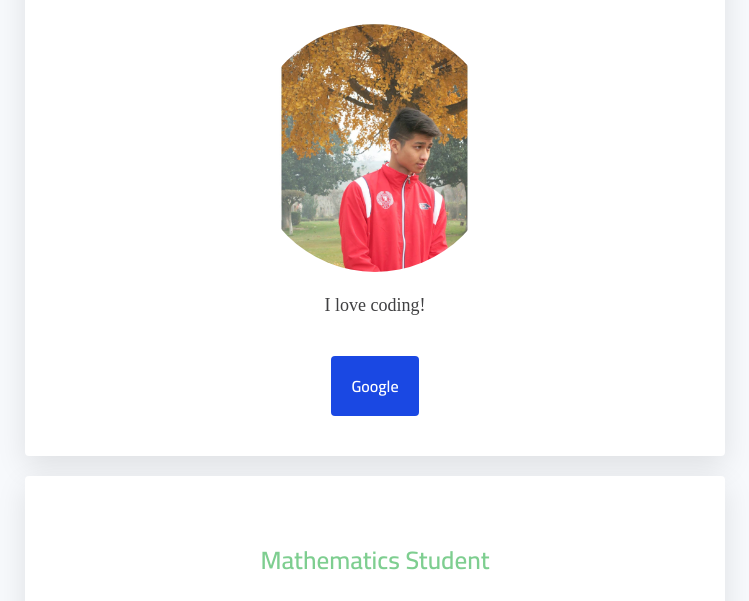
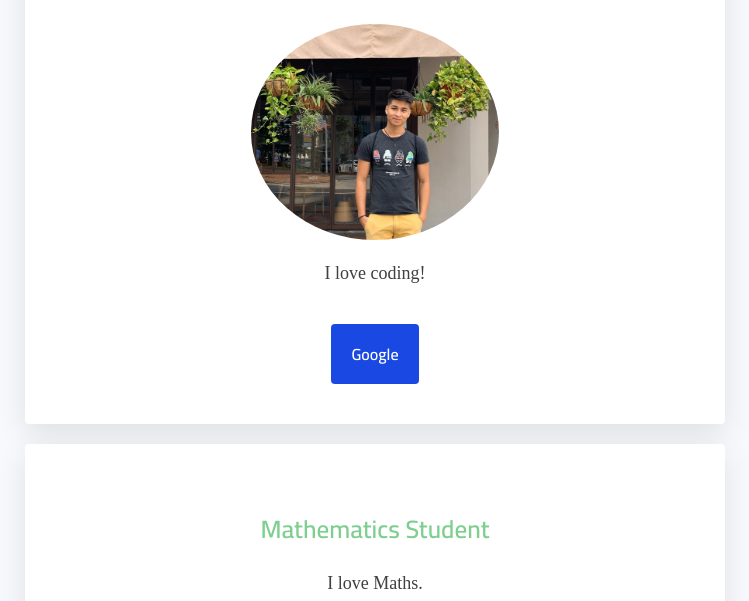
Before and after one commit to seanneubronner/my-profile, a plain HTML site: page index.html in a window 1280 px wide. Shown: the part 185-786 px from the top of the page, without its empty margins (265-1014 px from the left). Drawn offline with Linux system fonts and the light colour scheme.

Commit message:
Update index.html

```diff
--- a/index.html
+++ b/index.html
@@ -14,7 +14,7 @@
 		<div  class="container">
 			<div  class="card-white" id="introduction">
 				<h1> Hello, I'm Sean! </h1>
-				<img src="images/profile2.jpg" alt="Sean Neubronner" class="img-circle">
+				<img src="Images/Profile.jpg" alt="Sean Neubronner" class="img-circle">
 				<p> I love coding! </p>
 				<a href="https://www.google.com" class="button-blue">Google</a>
 
```
